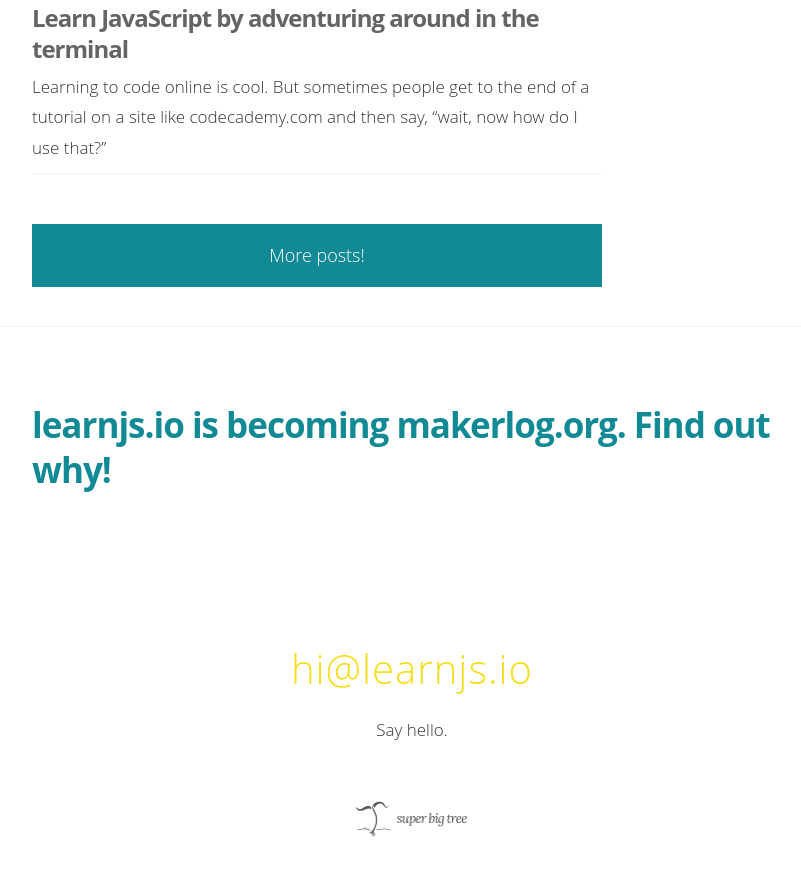
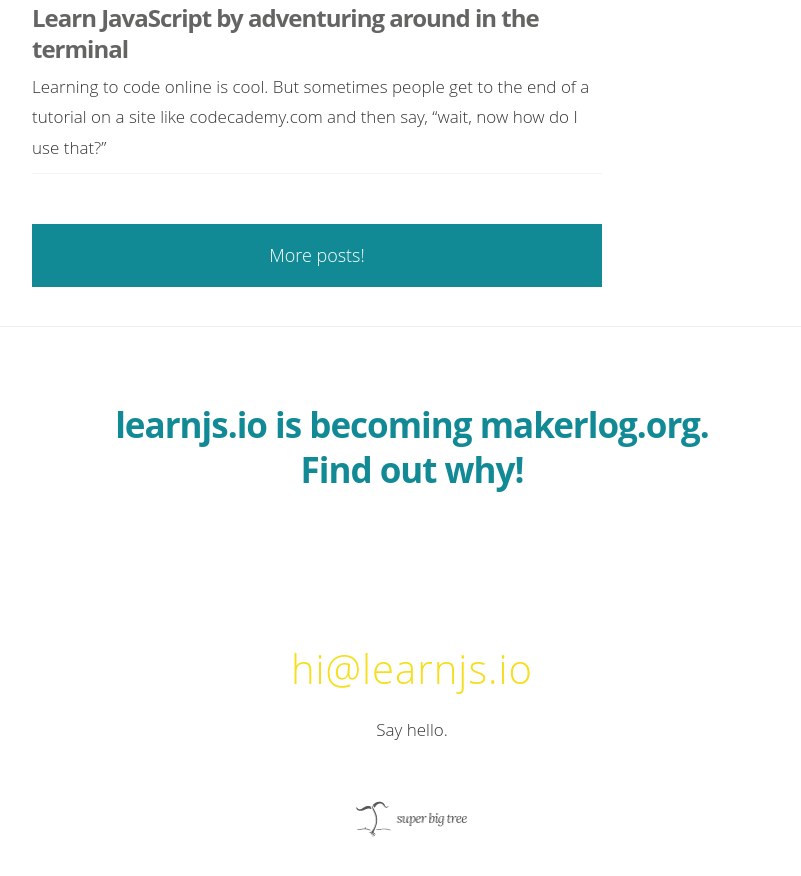
Before and after one commit to learn-js/learn-js.github.com, a Jekyll site: the page built from index.html, in a window 1280 px wide and 900 px high, scrolled down 1099 px. Shown: the top 876 px of the window, without its empty margins (228-1029 px from the left). Built offline with Jekyll 4.4.1, drawn with Linux system fonts in a browser that asks for light colours; Markdown is read by kramdown in place of the engine named in the settings; comment, search, counter and statistics services are not loaded.

Commit message:
Update newsletter.html

```diff
--- a/_includes/newsletter.html
+++ b/_includes/newsletter.html
@@ -1,5 +1,5 @@
 <section id="subscribe">
   <div class="container">
-    <h2><a href="http://learnjs.io/blog/2015/08/09/learnjs-is-becoming-makerlog-org/">learnjs.io is becoming makerlog.org. Find out why!</a></h2>
+    <h2 style="text-align:center;"><a href="http://learnjs.io/blog/2015/08/09/learnjs-is-becoming-makerlog-org/">learnjs.io is becoming makerlog.org. <br>Find out why!</a></h2>
   </div>
 </section>
```
